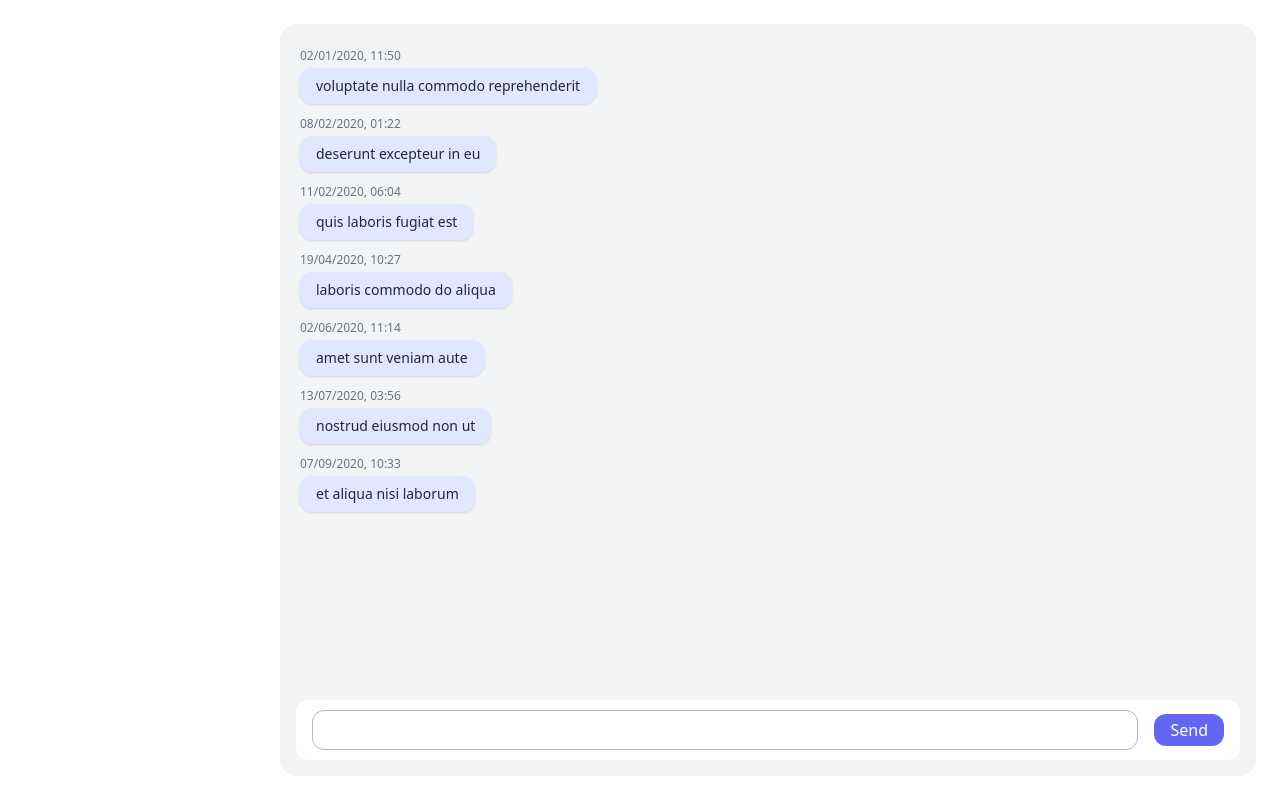
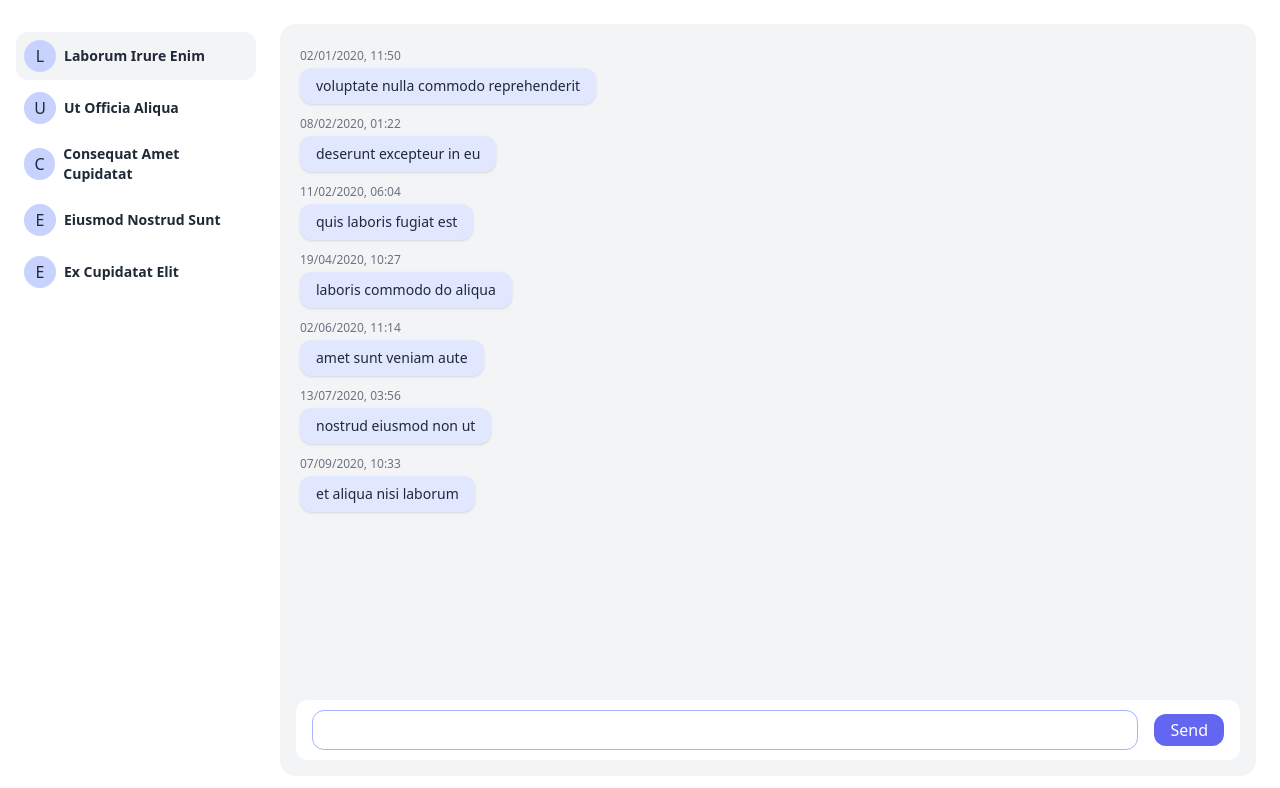
Before and after one commit to Grsmto/chat-app, a Next.js app: page /chats/5f58bcd7200c90cfaac93778 in a window 1280 px wide. Shown: the top 788 px of the page. Built offline with nearby package versions, Linux system fonts and the light colour scheme.

Commit message:
add ChatList component

```diff
--- a/src/app/chats/ChatList.tsx
+++ b/src/app/chats/ChatList.tsx
@@ -1,10 +1,25 @@
 "use client";
 
+import { ChatListButton } from "@/components/ChatListButton";
+import { useChatStore } from "./store";
+
 export const ChatList = () => {
+  const { state } = useChatStore();
+
   return (
     <div className="flex h-screen antialiased text-gray-800">
       <div className="flex flex-row h-full w-full overflow-x-hidden">
-        <div className="flex flex-col py-8 pl-6 pr-2 w-64 bg-white flex-shrink-0"></div>
+        <div className="flex flex-col py-8 pl-6 pr-2 w-64 bg-white flex-shrink-0">
+          <div className="flex flex-col space-y-1 -mx-2 overflow-y-auto">
+            {state.chats?.map((chat) => (
+              <ChatListButton
+                href={`/chats/${chat.id}`}
+                key={chat.id}
+                name={chat.name}
+              />
+            ))}
+          </div>
+        </div>
       </div>
     </div>
   );
```
